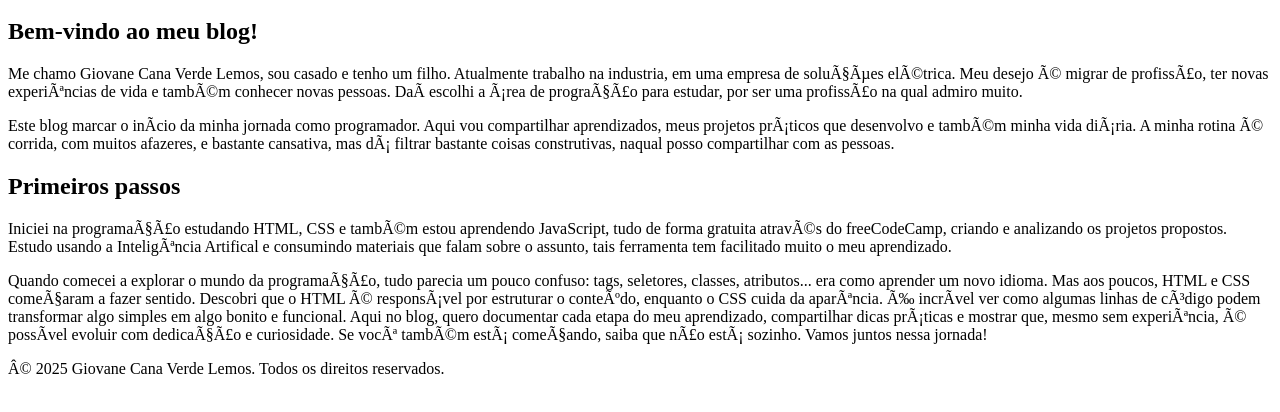
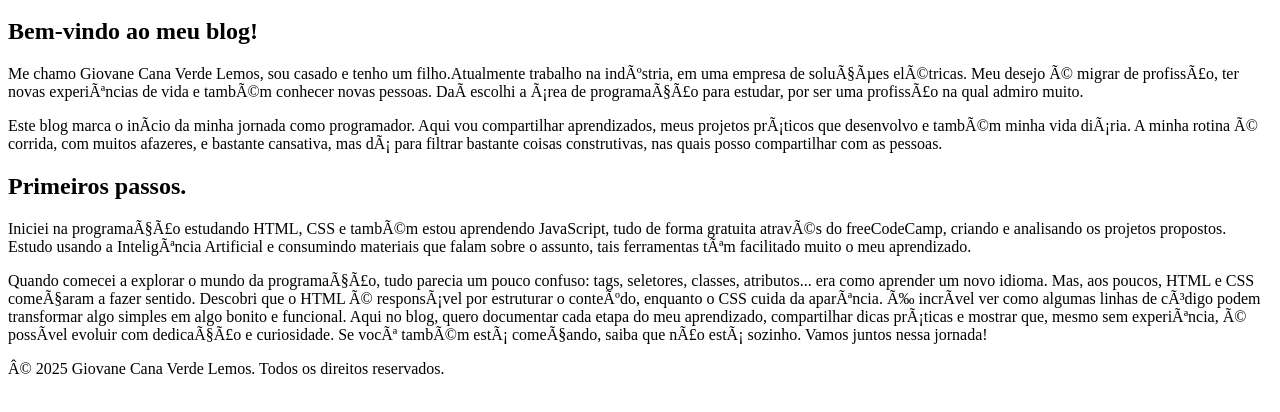
Before and after one commit to giovanecanaverde/my_blog, a plain HTML site: page index.html in a window 1280 px wide. Shown: the part 136-548 px from the top of the page. Drawn offline with Linux system fonts and the light colour scheme; files that its build step writes are made by us from their sources.

Commit message:
spell-check

```diff
--- a/index.html
+++ b/index.html
@@ -30,14 +30,14 @@
     <main>
       <article>
         <h2>Bem-vindo ao meu blog!</h2>
-        <p>Me chamo Giovane Cana Verde Lemos, sou casado e tenho um filho. Atualmente trabalho na industria, em uma empresa de soluções elétrica. Meu desejo é migrar de profissão, ter novas experiências de vida e também conhecer novas pessoas. Daí escolhi a área de progração para estudar, por ser uma profissão na qual admiro muito.</p>
-        <p1>Este blog marcar o início da minha jornada como programador. Aqui vou compartilhar aprendizados, meus projetos práticos que desenvolvo e também minha vida diária. A minha rotina é corrida, com muitos afazeres, e bastante cansativa, mas dá filtrar bastante coisas construtivas, naqual posso compartilhar com as pessoas. </p1>
+        <p>Me chamo Giovane Cana Verde Lemos, sou casado e tenho um filho.Atualmente trabalho na indústria, em uma empresa de soluções elétricas. Meu desejo é migrar de profissão, ter novas experiências de vida e também conhecer novas pessoas. Daí escolhi a área de programação para estudar, por ser uma profissão na qual admiro muito.</p>
+        <p1>Este blog marca o início da minha jornada como programador. Aqui vou compartilhar aprendizados, meus projetos práticos que desenvolvo e também minha vida diária. A minha rotina é corrida, com muitos afazeres, e bastante cansativa, mas dá para filtrar bastante coisas construtivas, nas quais posso compartilhar com as pessoas. </p1>
       </article>
 
       <article>
-        <h2>Primeiros passos</h2>
-        <p>Iniciei na programação estudando HTML, CSS e também estou aprendendo JavaScript, tudo de forma gratuita através do freeCodeCamp, criando e analizando os projetos propostos. Estudo usando a Inteligência Artifical e consumindo materiais que falam sobre o assunto, tais ferramenta tem facilitado muito o meu aprendizado.</p>
-        <p1>Quando comecei a explorar o mundo da programação, tudo parecia um pouco confuso: tags, seletores, classes, atributos... era como aprender um novo idioma. Mas aos poucos, HTML e CSS começaram a fazer sentido. Descobri que o HTML é responsável por estruturar o conteúdo, enquanto o CSS cuida da aparência. É incrível ver como algumas linhas de código podem transformar algo simples em algo bonito e funcional. Aqui no blog, quero documentar cada etapa do meu aprendizado, compartilhar dicas práticas e mostrar que, mesmo sem experiência, é possível evoluir com dedicação e curiosidade. Se você também está começando, saiba que não está sozinho. Vamos juntos nessa jornada!</p1>
+        <h2>Primeiros passos.</h2>
+        <p>Iniciei na programação estudando HTML, CSS e também estou aprendendo JavaScript, tudo de forma gratuita através do freeCodeCamp, criando e analisando os projetos propostos. Estudo usando a Inteligência Artificial e consumindo materiais que falam sobre o assunto, tais ferramentas têm facilitado muito o meu aprendizado.</p>
+        <p1>Quando comecei a explorar o mundo da programação, tudo parecia um pouco confuso: tags, seletores, classes, atributos... era como aprender um novo idioma. Mas, aos poucos, HTML e CSS começaram a fazer sentido. Descobri que o HTML é responsável por estruturar o conteúdo, enquanto o CSS cuida da aparência. É incrível ver como algumas linhas de código podem transformar algo simples em algo bonito e funcional. Aqui no blog, quero documentar cada etapa do meu aprendizado, compartilhar dicas práticas e mostrar que, mesmo sem experiência, é possível evoluir com dedicação e curiosidade. Se você também está começando, saiba que não está sozinho. Vamos juntos nessa jornada!</p1>
       </article>
     </main>
 
```
